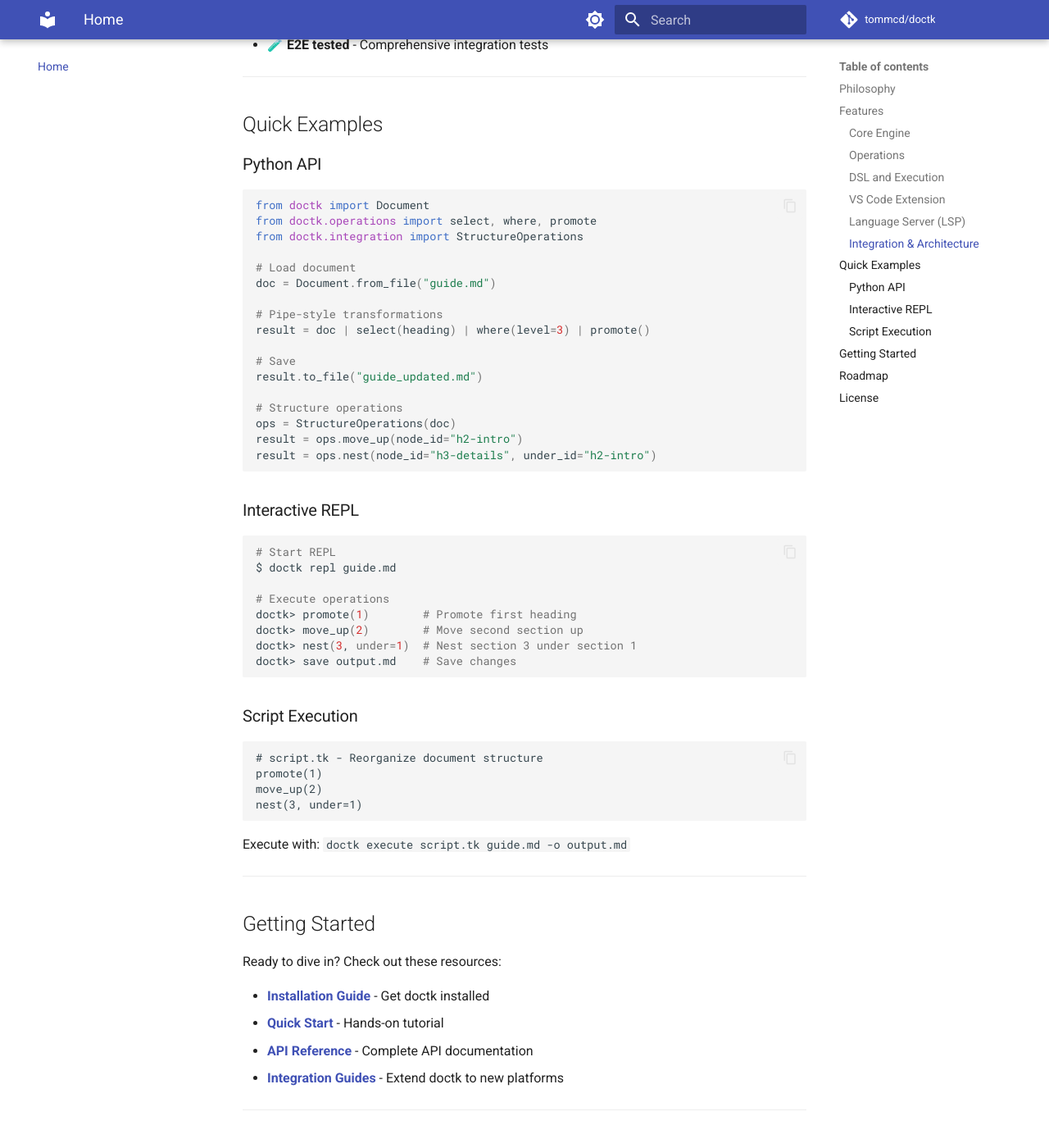
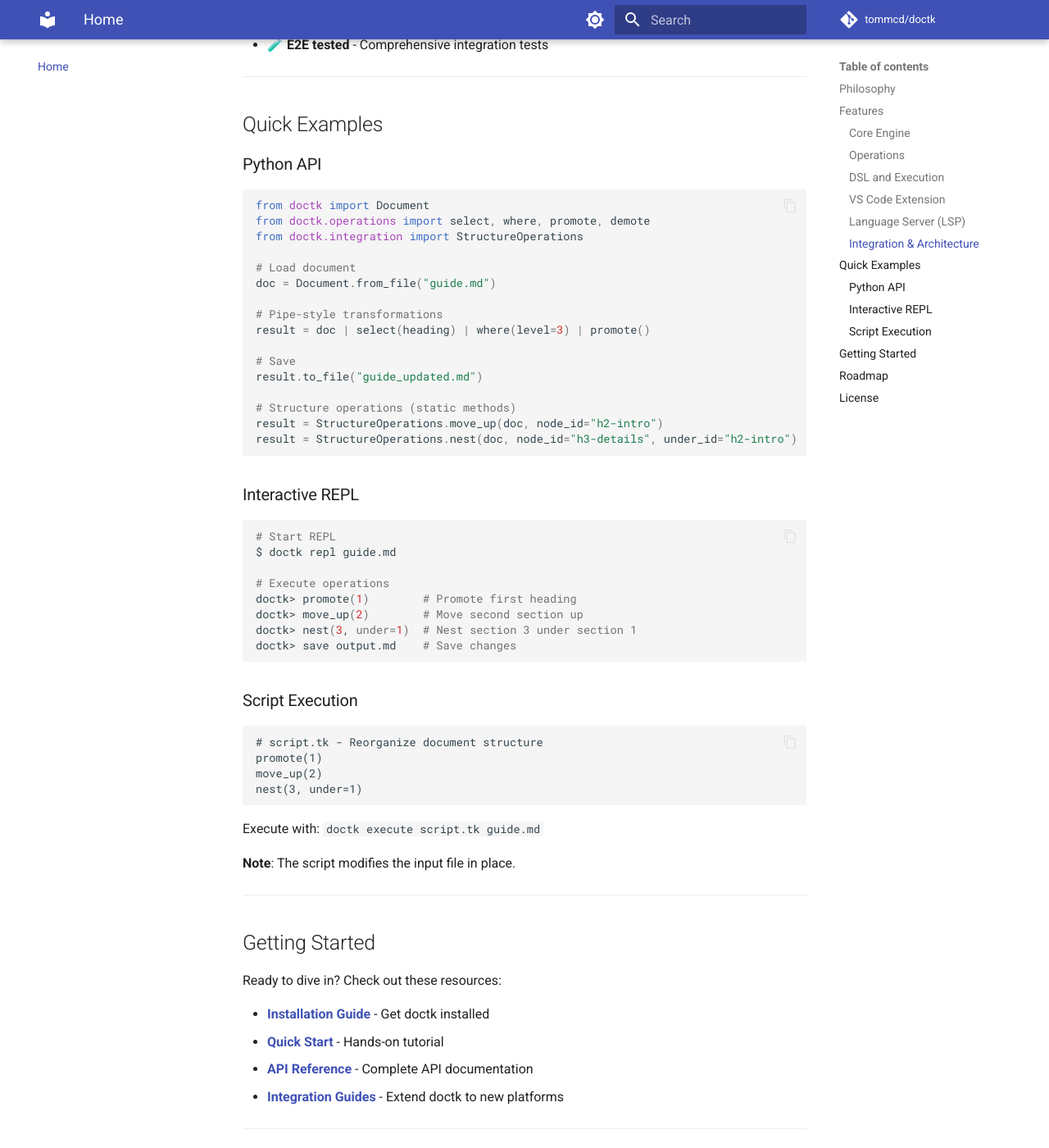
Before and after one commit to tommcd/doctk, an MkDocs documentation site: the page built from docs/index.md, in a window 1280 px wide and 1400 px high, scrolled down 2303 px. Shown: the whole window at 82% size. Built offline with MkDocs 1.6.1 and Material for MkDocs 9.7.7, drawn with Linux system fonts in a browser that asks for light colours; comment, search, counter and statistics services are not loaded.

Commit message:
fix: address code review feedback from PR #41
Fixes all issues raised by Codex, Gemini, and Copilot:

1. **StructureOperations usage**: Changed from instance methods to
   static method calls per actual implementation
   - Before: ops = StructureOperations(doc); ops.move_up(...)
   - After: StructureOperations.move_up(doc, ...)

2. **Remove non-existent -o flag**: CLI doesn't support output flag
   - Removed -o from all documentation examples
   - Added notes about in-place modification

3. **.vsix file location**: Added note about where to find it
   - References GitHub Releases
   - Provides build instructions

4. **Python version consistency**: Aligned workflow with docs
   - Changed docs workflow from Python 3.13 to 3.12
   - Matches pyproject.toml and documentation badges

5. **Capitalization**: Changed "NOT APPLICABLE" to "Not Applicable"
   for professional tone

6. **Import consistency**: Added 'demote' import to docs/index.md
   to match README.md

All changes maintain backward compatibility and improve accuracy.

````diff
--- a/docs/index.md
+++ b/docs/index.md
@@ -77,7 +77,7 @@ Inspired by category theory, set theory, and the Zen of Python, `doctk` provides
 
 ```python
 from doctk import Document
-from doctk.operations import select, where, promote
+from doctk.operations import select, where, promote, demote
 from doctk.integration import StructureOperations
 
 # Load document
@@ -89,10 +89,9 @@ result = doc | select(heading) | where(level=3) | promote()
 # Save
 result.to_file("guide_updated.md")
 
-# Structure operations
-ops = StructureOperations(doc)
-result = ops.move_up(node_id="h2-intro")
-result = ops.nest(node_id="h3-details", under_id="h2-intro")
+# Structure operations (static methods)
+result = StructureOperations.move_up(doc, node_id="h2-intro")
+result = StructureOperations.nest(doc, node_id="h3-details", under_id="h2-intro")
 ```
 
 ### Interactive REPL
@@ -117,7 +116,9 @@ move_up(2)
 nest(3, under=1)
 ```
 
-Execute with: `doctk execute script.tk guide.md -o output.md`
+Execute with: `doctk execute script.tk guide.md`
+
+**Note**: The script modifies the input file in place.
 
 ---
 
````
Also changed, not shown: .kiro/specs/doctk-core-integration/tasks.md (+1 -1 lines), README.md (+10 -7 lines), 1 other file.
